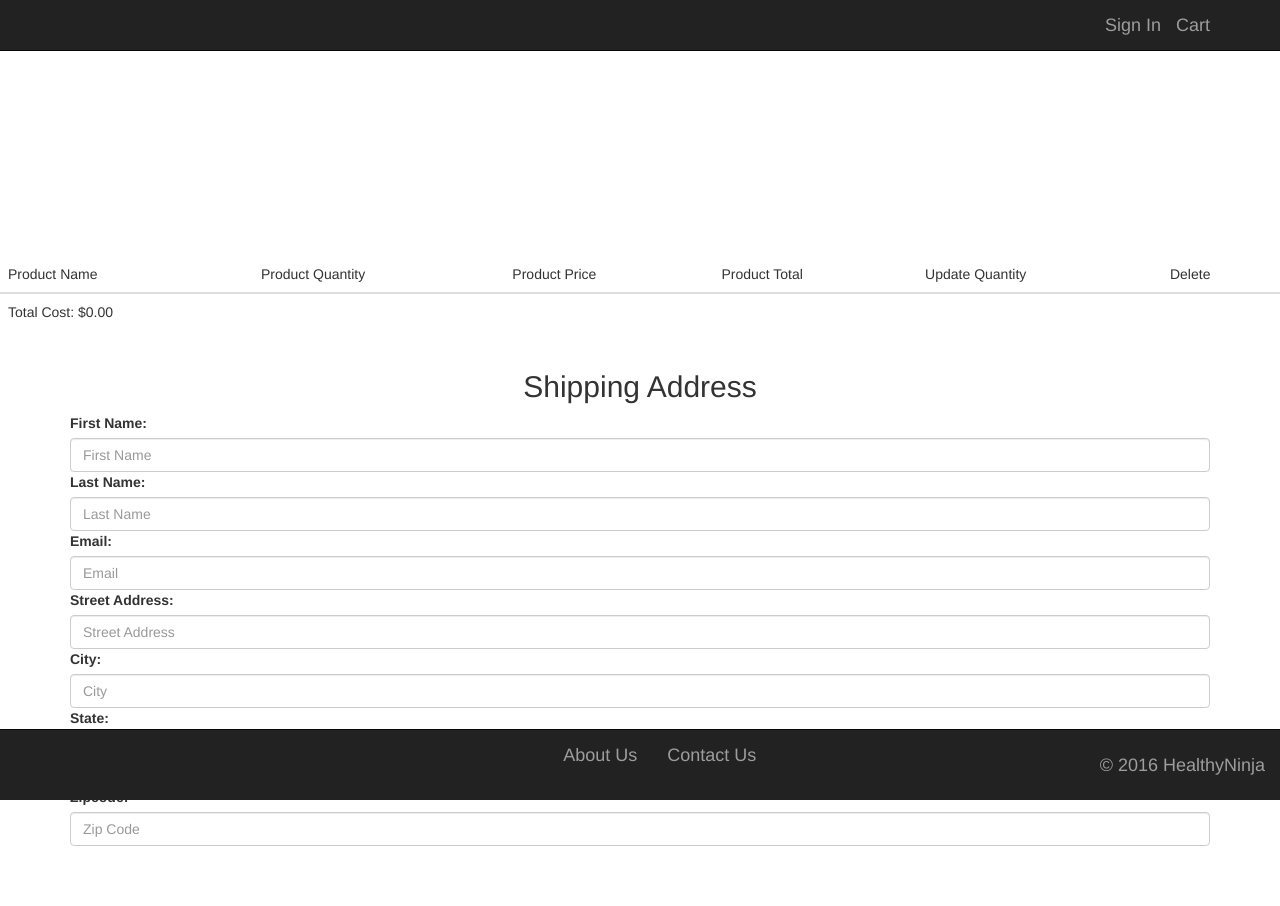
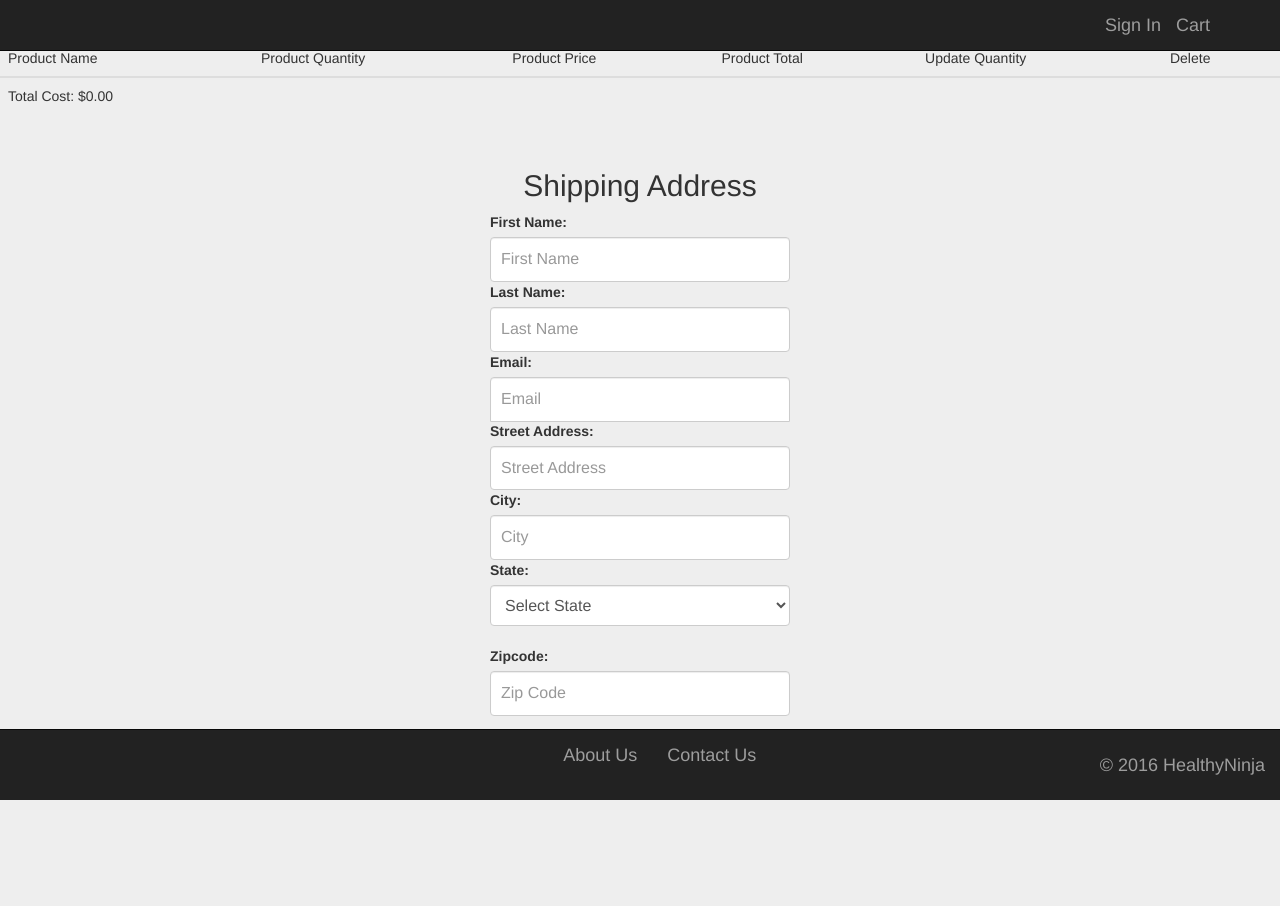
Before and after one commit to sam1r5/healthy_ninja, a CodeIgniter app: page /database/index.php/carts/cart in a window 1280 px wide. After the commit the page ends 800 px from the top, so only its background shows below. Run offline with CodeIgniter, Linux system fonts and the light colour scheme; some libraries are stand-ins or nearby versions.

Commit message:
Garrick fixed the css on the cart page

```diff
--- a/application/controllers/Guest_carts.php
+++ b/application/controllers/Guest_carts.php
@@ -58,6 +58,7 @@ class Guest_carts extends CI_Controller
 		else
 		{
 			$this->Guest_cart->add_guest_information($post);
+
 			$amount = ($this->Guest_cart->total_price()*100);
 
 			$stripe = array(
--- a/application/views/cart.php
+++ b/application/views/cart.php
@@ -6,9 +6,8 @@
 		<meta charset="utf-8"/>
 		<title>Cart</title>
 		<link rel="stylesheet" type="text/css" href="/assets/stylesheets/bootstrap.min.css">
+		<link rel="stylesheet" type="text/css" href="/assets/stylesheets/signin.css">
 		<link rel="stylesheet" type="text/css" href="/assets/stylesheets/index.css">
-		<link rel="stylesheet" type="text/css" href="/assets/stylesheets/cart.css">
-		<link rel="stylesheet" type="text/css" href="style.css">
 		<meta name="description" content="insert description"/>
 		<script src= 'http://ajax.googleapis.com/ajax/libs/jquery/1.11.1/jquery.min.js'></script>
 		<script type="text/javascript">
@@ -126,7 +125,7 @@
       		<td>Total Cost: <?php echo "$".money_format('%i', $cost) ?></td>
       	</table>
       	<div class="container">
-      	<form action="/<?php echo $pointer ?>/payment" method="post" class="form-signin">
+      	<form class="form-signin" action="/<?php echo $pointer ?>/payment" method="post">
       		<h2 class="form-signin-heading">Shipping Address</h2>
                 <label>First Name:</label>
 <?php 		if(isset($errors['errors']['first_name']))
--- a/application/views/registration.php
+++ b/application/views/registration.php
@@ -132,8 +132,6 @@
 			 	<span class='red_text'><?php echo $errors['billing_zip'];?></span>
 <?php		} ?>
 		        <input type="text" pattern="[0-9]{5}" name="billing_zip" class="form-control" placeholder="Zip Code" oninvalid="setCustomValidity('Please enter a valid 5 digit zip code')">
-		        <div class="checkbox">
-		        </div>
 		        <button class="btn btn-lg btn-primary btn-block" type="submit">Register</button>
 	      	</form>
     	</div>
```
